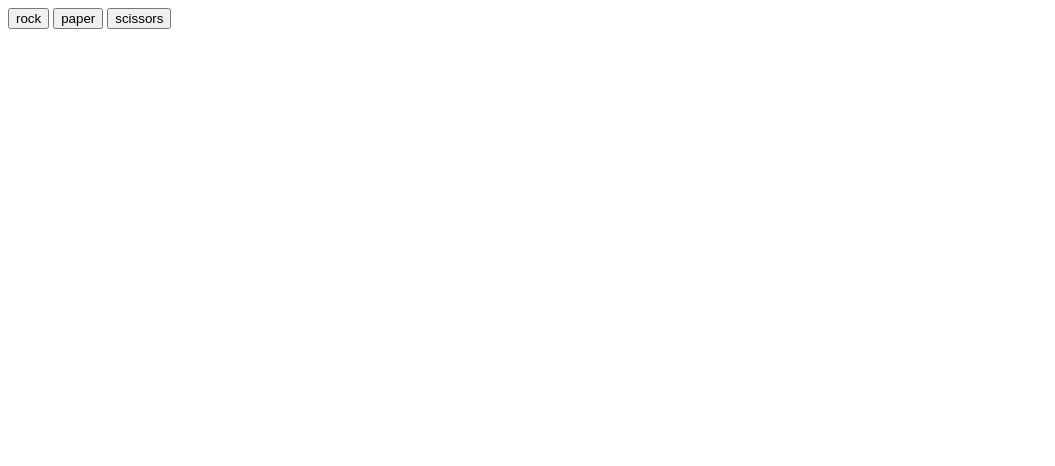
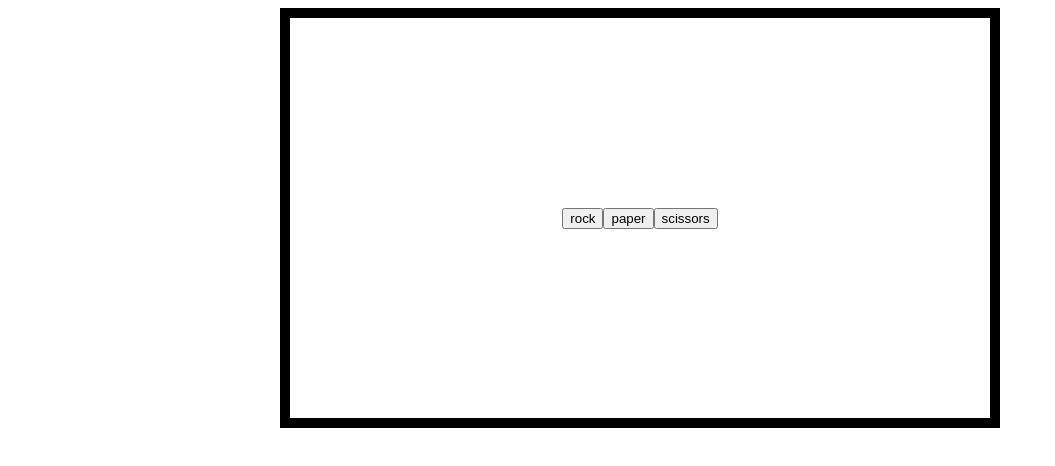
Before and after one commit to OneEyedOwl11/Rock-Paper-Scissors, a plain HTML site: page index.html in a window 1280 px wide. Shown: the whole page, without its empty margins (0-1055 px from the left). Drawn offline with Linux system fonts and the light colour scheme.

Commit message:
New stuff

```diff
--- a/index.html
+++ b/index.html
@@ -1,15 +1,18 @@
 <!DOCTYPE html>
 <html lang="en">
 <head>
+    <link rel="stylesheet" type="text/css" href="style.css">
     <meta charset="UTF-8">
     <meta http-equiv="X-UA-Compatible" content="IE=edge">
     <meta name="viewport" content="width=device-width, initial-scale=1.0">
     <title>Document</title>
 </head>
 <body>
+    <div class="choices">
     <input type="button" value="rock"></input>
     <input type="button" value="paper"></input>
     <input type="button" value="scissors"></input>
+</div>
     <div id="result"></div>
     <script src="js-file.js"></script>
 </body>
--- /dev/null
+++ b/style.css
@@ -0,0 +1,10 @@
+.choices {
+    border: 10px solid black;
+    max-width: 700px;
+    margin: auto;
+
+    height: 50vh;
+    display: flex;
+    align-items: center;
+    justify-content: center;
+}
```
Also changed, not shown: Img/Paper.png (added), Img/Rock.png (added), Img/Scissors.png (added), psuedo-code.txt (added).
